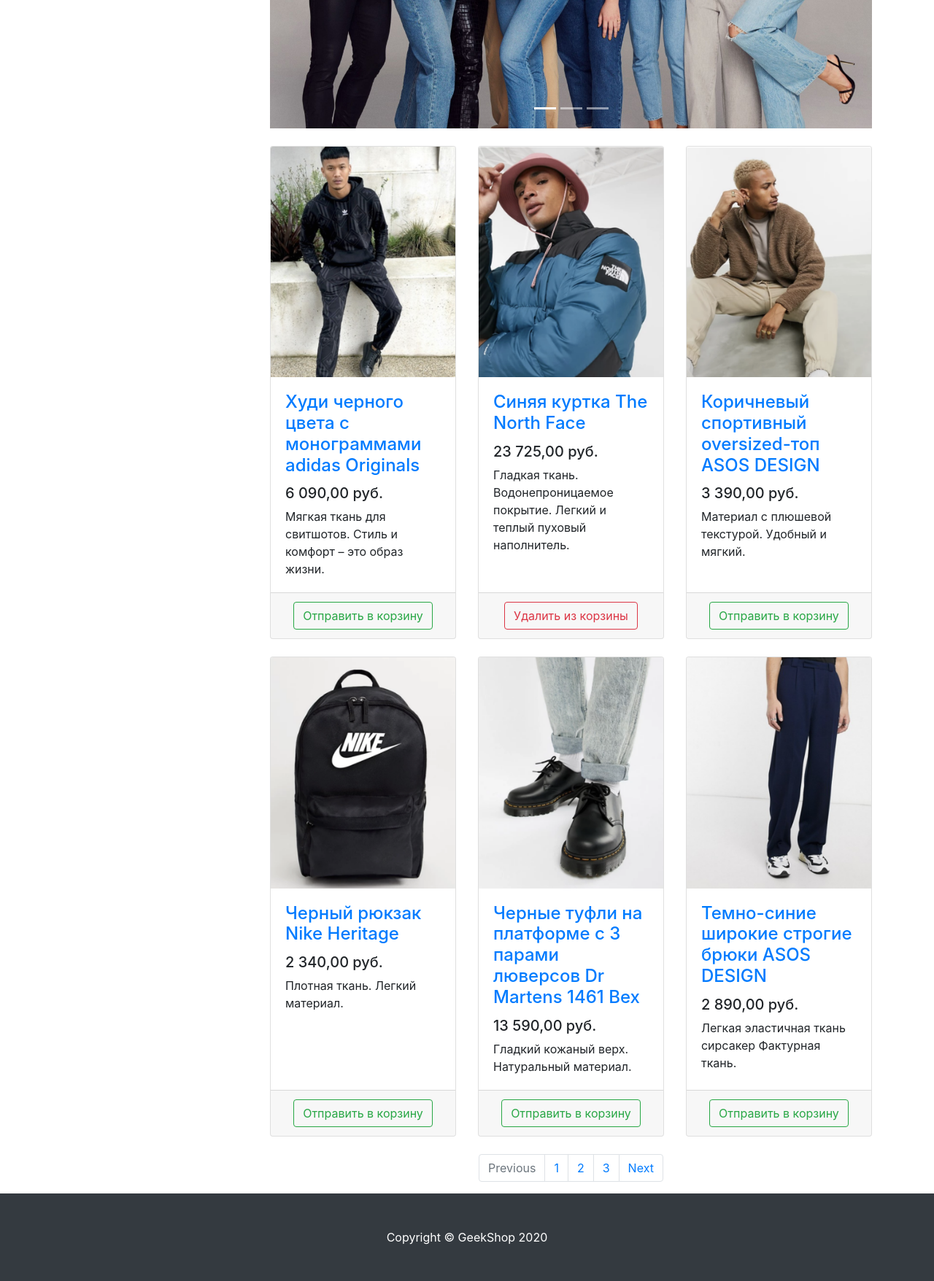
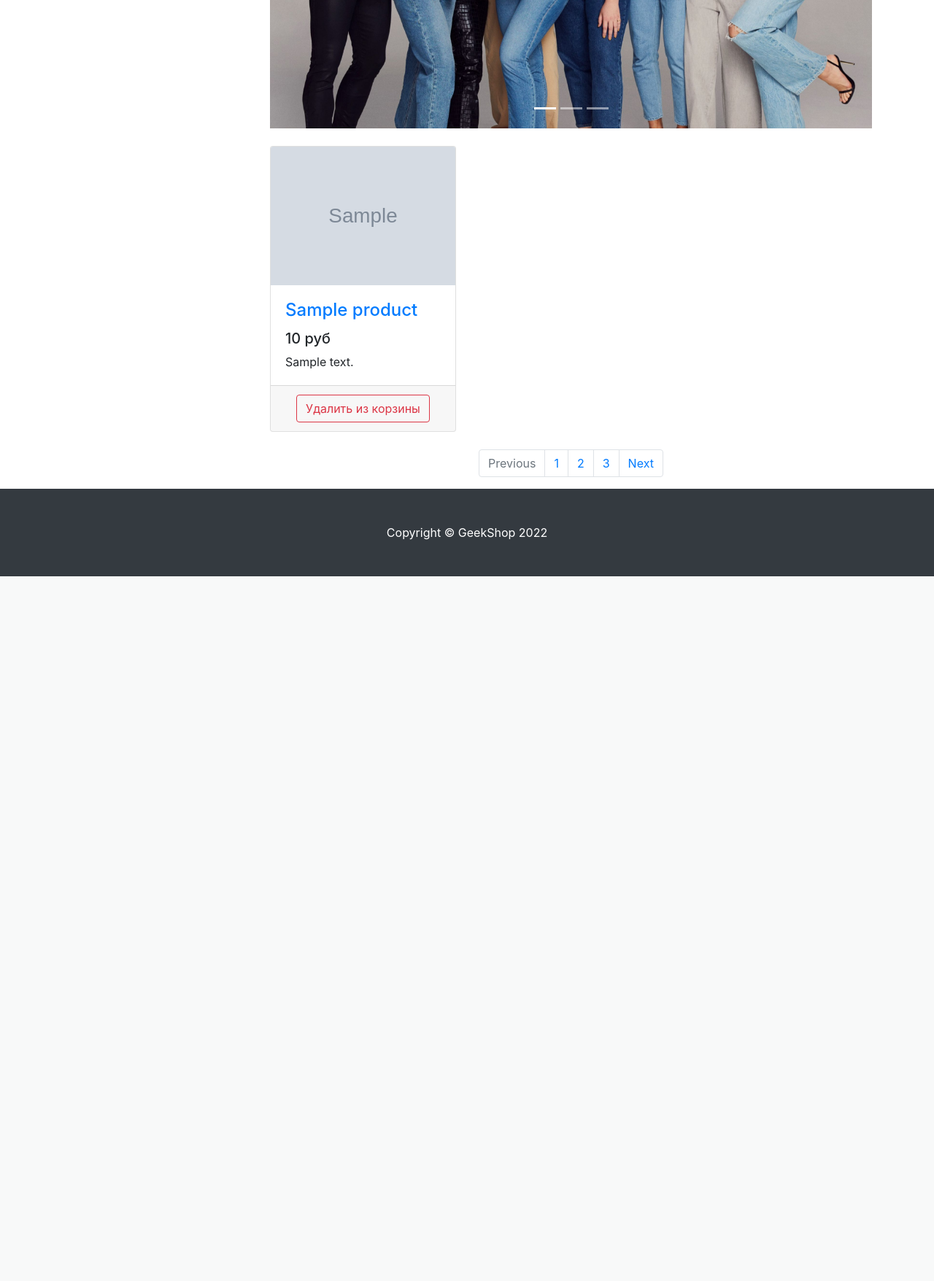
Before and after one commit to AngryRinat/geekshop, a Django app: template products/templates/products/products.html in a window 1280 px wide. Shown: the part 399-2155 px from the top of the page at 73% size. After the commit the page ends 1189 px from the top, so only its background shows below. Run offline with Django 4.2, Linux system fonts and the light colour scheme; the template is opened without the code that fills it: most values are stand-ins (such as "Sample title", 1, 10 or a date in 2020); grey boxes marked "Sample" are stand-in pictures; some libraries are stand-ins or nearby versions.

Commit message:
Все пункты 2го домашенго задания

```diff
--- a/products/templates/products/products.html
+++ b/products/templates/products/products.html
@@ -35,15 +35,15 @@
                     </ol>
                     <div class="carousel-inner" role="listbox">
                         <div class="carousel-item active">
-                            <img class="d-block img-fluid" src="/static/vendor/img/slides/slide-1.jpg"
+                            <img class="d-block img-fluid" src="{% static "vendor/img/slides/slide-1.jpg"%}"
                                  alt="First slide">
                         </div>
                         <div class="carousel-item">
-                            <img class="d-block img-fluid" src="/static/vendor/img/slides/slide-2.jpg"
+                            <img class="d-block img-fluid" src="{% static "vendor/img/slides/slide-2.jpg" %}"
                                  alt="Second slide">
                         </div>
                         <div class="carousel-item">
-                            <img class="d-block img-fluid" src="/static/vendor/img/slides/slide-3.jpg"
+                            <img class="d-block img-fluid" src="{% static "vendor/img/slides/slide-3.jpg" %}"
                                  alt="Third slide">
                         </div>
                     </div>
@@ -57,41 +57,23 @@
                     </a>
                 </div>
 
+
                 <div class="row">
-
+                {% for product in products %}
                     <div class="col-lg-4 col-md-6 mb-4">
                         <div class="card h-100">
+
                             <a href="#">
                                 <img class="card-img-top"
-                                     src="/static/vendor/img/products/Adidas-hoodie.png"
-                                     alt="">
+                                     src="{% static "vendor/img/products/" %}{{ product.img }}" alt="">
                             </a>
                             <div class="card-body">
                                 <h4 class="card-title">
-                                    <a href="#">Худи черного цвета с монограммами adidas Originals</a>
+                                    <a href="#">{{ product.name }}</a>
                                 </h4>
-                                <h5>6 090,00 руб.</h5>
-                                <p class="card-text">Мягкая ткань для свитшотов. Стиль и комфорт – это образ жизни.</p>
-                            </div>
-                            <div class="card-footer text-center">
-                                <button type="button" class="btn btn-outline-success">Отправить в корзину</button>
-                            </div>
-                        </div>
-                    </div>
-
-                    <div class="col-lg-4 col-md-6 mb-4">
-                        <div class="card h-100">
-                            <a href="#">
-                                <img class="card-img-top"
-                                     src="/static/vendor/img/products/Blue-jacket-The-North-Face.png" alt="">
-                            </a>
-                            <div class="card-body">
-                                <h4 class="card-title">
-                                    <a href="#">Синяя куртка The North Face</a>
-                                </h4>
-                                <h5>23 725,00 руб.</h5>
+                                <h5>{{ product.price }} руб</h5>
                                 <p class="card-text">
-                                    Гладкая ткань. Водонепроницаемое покрытие. Легкий и теплый пуховый наполнитель.
+                                    {{ product.description|capfirst }}
                                 </p>
                             </div>
                             <div class="card-footer text-center">
@@ -99,88 +81,10 @@
                             </div>
                         </div>
                     </div>
+                {% endfor %}
+                </div>
 
-                    <div class="col-lg-4 col-md-6 mb-4">
-                        <div class="card h-100">
-                            <a href="#">
-                                <img class="card-img-top"
-                                     src="/static/vendor/img/products/Brown-sports-oversized-top-ASOS-DESIGN.png"
-                                     alt="">
-                            </a>
-                            <div class="card-body">
-                                <h4 class="card-title">
-                                    <a href="#">Коричневый спортивный oversized-топ ASOS DESIGN</a>
-                                </h4>
-                                <h5>3 390,00 руб.</h5>
-                                <p class="card-text">Материал с плюшевой текстурой. Удобный и мягкий.</p>
-                            </div>
-                            <div class="card-footer text-center">
-                                <button type="button" class="btn btn-outline-success">Отправить в корзину</button>
-                            </div>
-                        </div>
-                    </div>
 
-                    <div class="col-lg-4 col-md-6 mb-4">
-                        <div class="card h-100">
-                            <a href="#">
-                                <img class="card-img-top"
-                                     src="/static/vendor/img/products/Black-Nike-Heritage-backpack.png"
-                                     alt="">
-                            </a>
-                            <div class="card-body">
-                                <h4 class="card-title">
-                                    <a href="#">Черный рюкзак Nike Heritage</a>
-                                </h4>
-                                <h5>2 340,00 руб.</h5>
-                                <p class="card-text">Плотная ткань. Легкий материал.</p>
-                            </div>
-                            <div class="card-footer text-center">
-                                <button type="button" class="btn btn-outline-success">Отправить в корзину</button>
-                            </div>
-                        </div>
-                    </div>
-
-                    <div class="col-lg-4 col-md-6 mb-4">
-                        <div class="card h-100">
-                            <a href="#">
-                                <img class="card-img-top"
-                                     src="/static/vendor/img/products/Black-Dr-Martens-shoes.png"
-                                     alt="">
-                            </a>
-                            <div class="card-body">
-                                <h4 class="card-title">
-                                    <a href="#">Черные туфли на платформе с 3 парами люверсов Dr Martens 1461 Bex</a>
-                                </h4>
-                                <h5>13 590,00 руб.</h5>
-                                <p class="card-text">Гладкий кожаный верх. Натуральный материал.</p>
-                            </div>
-                            <div class="card-footer text-center">
-                                <button type="button" class="btn btn-outline-success">Отправить в корзину</button>
-                            </div>
-                        </div>
-                    </div>
-
-                    <div class="col-lg-4 col-md-6 mb-4">
-                        <div class="card h-100">
-                            <a href="#">
-                                <img class="card-img-top"
-                                     src="/static/vendor/img/products/Dark-blue-wide-leg-ASOs-DESIGN-trousers.png"
-                                     alt="">
-                            </a>
-                            <div class="card-body">
-                                <h4 class="card-title">
-                                    <a href="#">Темно-синие широкие строгие брюки ASOS DESIGN</a>
-                                </h4>
-                                <h5>2 890,00 руб.</h5>
-                                <p class="card-text">Легкая эластичная ткань сирсакер Фактурная ткань.</p>
-                            </div>
-                            <div class="card-footer text-center">
-                                <button type="button" class="btn btn-outline-success">Отправить в корзину</button>
-                            </div>
-                        </div>
-                    </div>
-
-                </div>
 
                 <nav aria-label="Page navigation example">
                     <ul class="pagination justify-content-center">
@@ -206,7 +110,7 @@
 {% block footer %}
     <footer class="py-5 bg-dark">
         <div class="container">
-            <p class="m-0 text-center text-white">Copyright &copy; GeekShop 2020</p>
+            <p class="m-0 text-center text-white">Copyright &copy; GeekShop {% now "Y" %}</p>
         </div>
         <!-- /.container -->
     </footer>
```
Also changed, not shown: products/views.py (+5 -5 lines).
